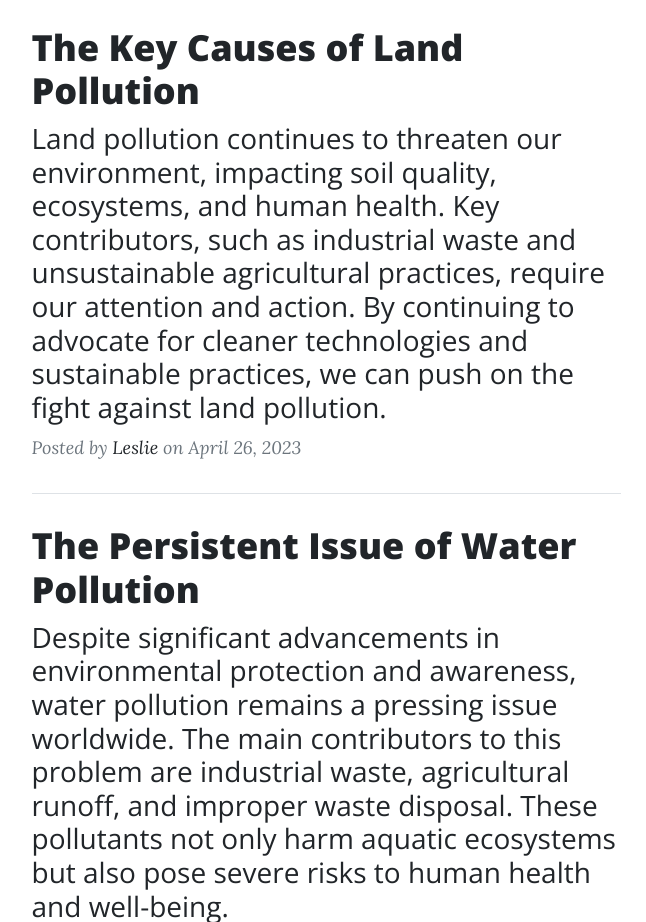
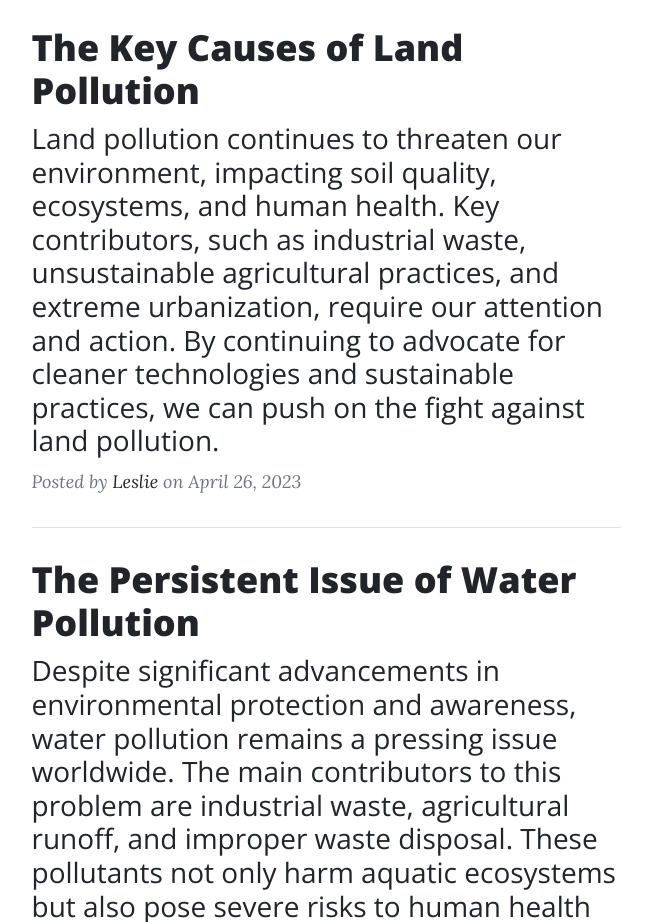
Before and after one commit to laubacha/ISS21000434Final, a plain HTML site: page index.html in a window 1280 px wide. Shown: the part 1120-2042 px from the top of the page, without its empty margins (314-960 px from the left). Drawn offline with nearby package versions, Linux system fonts and the light colour scheme.

Commit message:
Update index.html

```diff
--- a/index.html
+++ b/index.html
@@ -67,7 +67,7 @@
                     <div class="post-preview">
                         <a href="firstpost.html">
                             <h2 class="post-title">The Key Causes of Land Pollution</h2>
-                            <h3 class="post-subtitle">Land pollution continues to threaten our environment, impacting soil quality, ecosystems, and human health. Key contributors, such as industrial waste and unsustainable agricultural practices, require our attention and action. By continuing to advocate for cleaner technologies and sustainable practices, we can push on the fight against land pollution.</h3>
+                            <h3 class="post-subtitle">Land pollution continues to threaten our environment, impacting soil quality, ecosystems, and human health. Key contributors, such as industrial waste, unsustainable agricultural practices, and extreme urbanization, require our attention and action. By continuing to advocate for cleaner technologies and sustainable practices, we can push on the fight against land pollution.</h3>
                         </a>
                         <p class="post-meta">
                             Posted by
```
